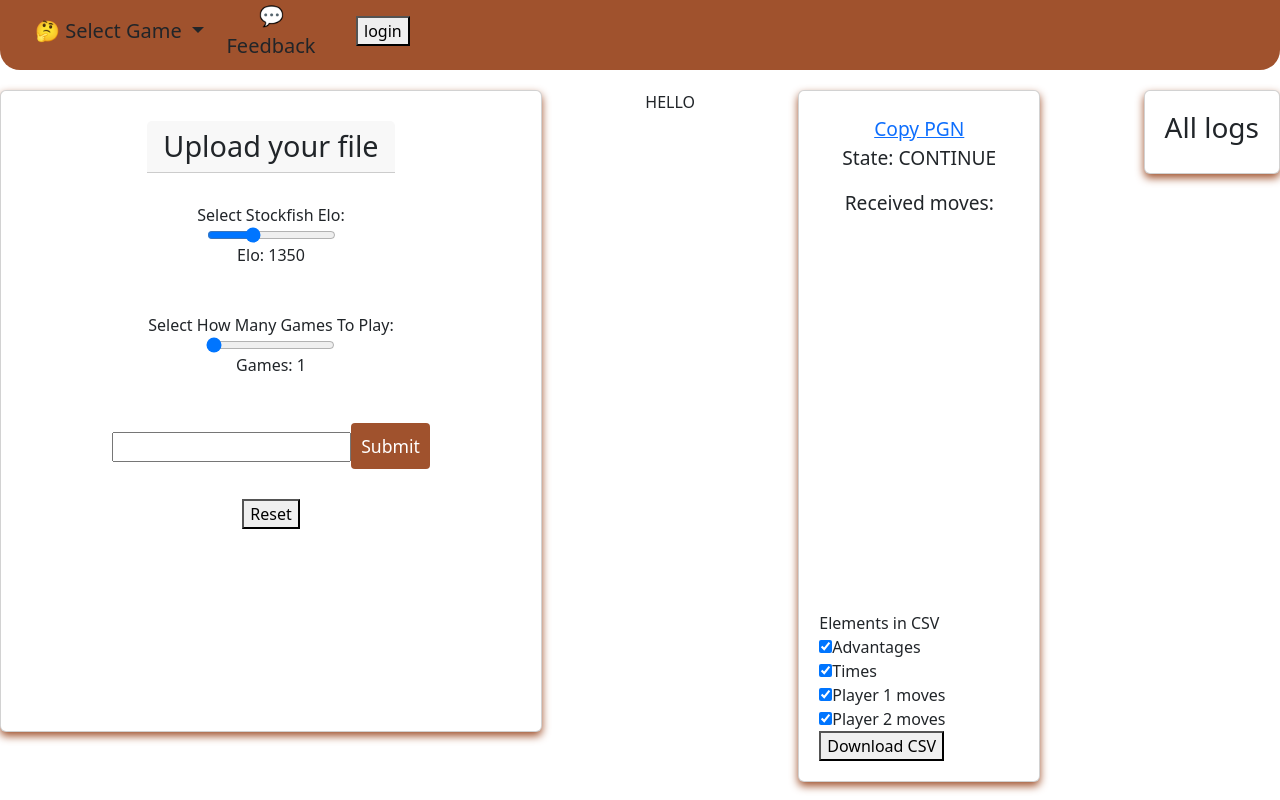
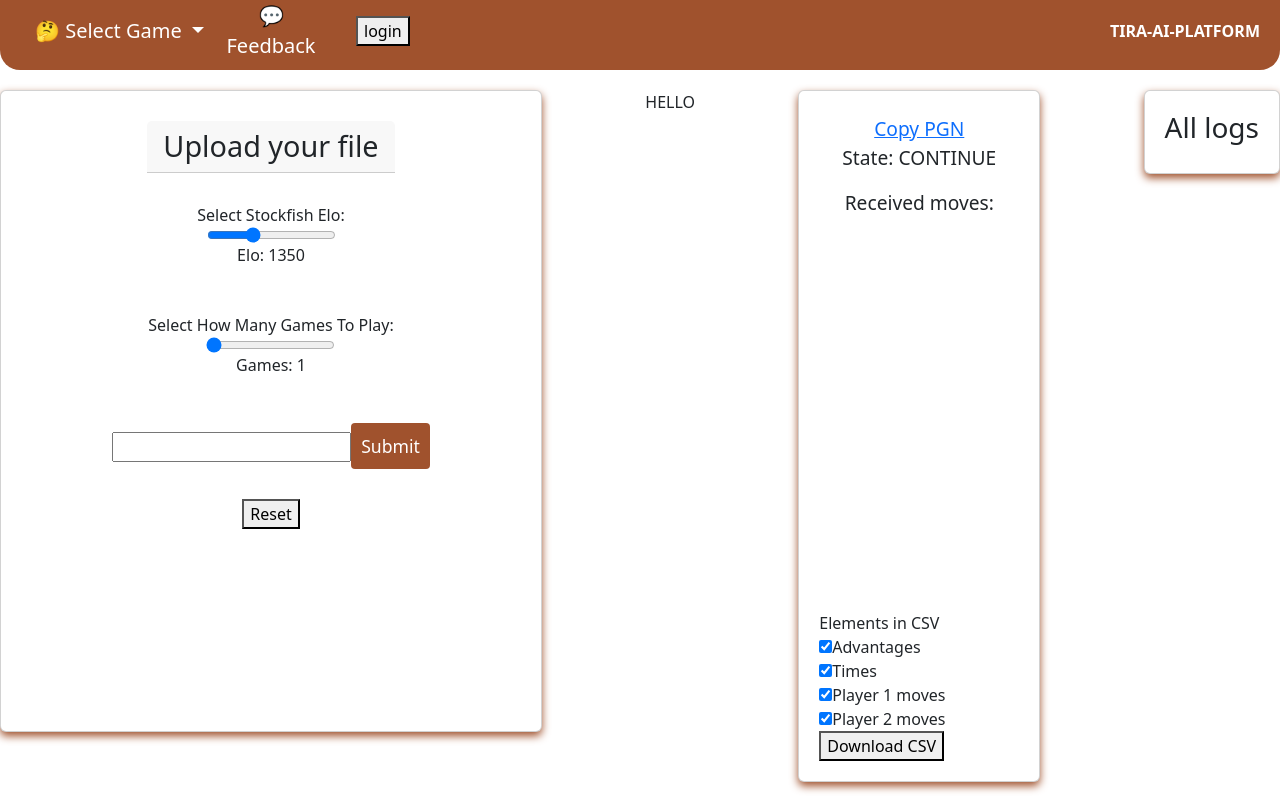
Before and after one commit to game-ai-platform-team/tira-ai-platform, a React (Vite) app in the folder frontend/: page / in a window 1280 px wide. Built offline with nearby package versions, Linux system fonts and the light colour scheme; what kokopu would draw is missing.

Commit message:
feat(#120): add tira-ai-platform text
Co-authored-by: Hipsterisiili <Hipsterisiili@users.noreply.github.com>

```diff
--- a/frontend/src/components/NavigationBar.tsx
+++ b/frontend/src/components/NavigationBar.tsx
@@ -18,6 +18,7 @@ const NavigationBar = () => {
                     variant="flat"
                     size="lg"
                     className="nav-button"
+                    style={{ color: 'white' }}
                 >
                     {getGameIcon(game !== undefined ? game : "")}{" "}
                     {game !== "" ? game : "🤔 Select Game "}
@@ -49,15 +50,18 @@ const NavigationBar = () => {
                 variant="flat"
                 size="lg"
                 aria-label="Feedback"
+                style={{ color: 'white' }}
             >
                 💬 Feedback
             </Button>
+            <div className="tira-text">
+                TIRA-AI-PLATFORM
+            </div>
             <button onClick={() => (location.href = "/login")}> login</button>
         </div>
     );
 };
 
-// Function to get the appropriate icon for each game
 const getGameIcon = (game: string): string => {
     switch (game) {
         case "chess":
--- a/frontend/src/scss/NavigationBar.scss
+++ b/frontend/src/scss/NavigationBar.scss
@@ -34,3 +34,10 @@
 .nav-button:hover {
     background-color: #8b4513;
 }
+
+.tira-text {
+    position: absolute;
+    right: 20px;
+    color: white;
+    font-weight: bold;
+}
```
